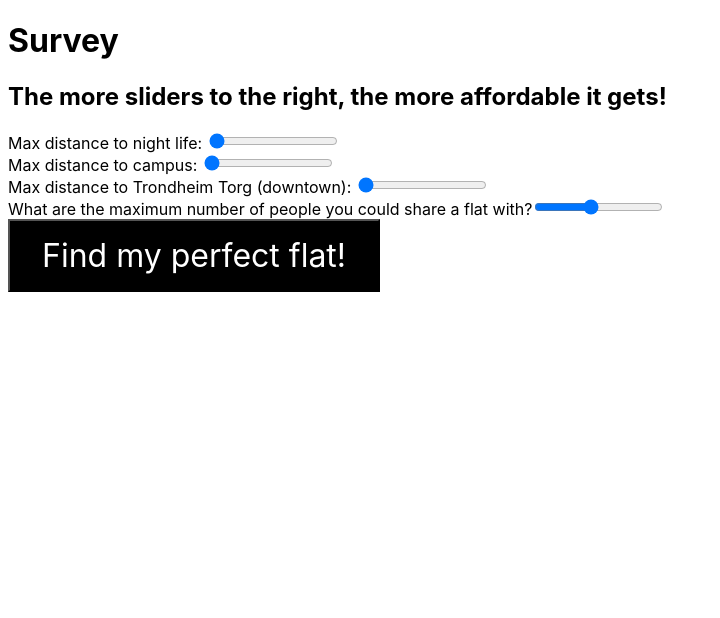
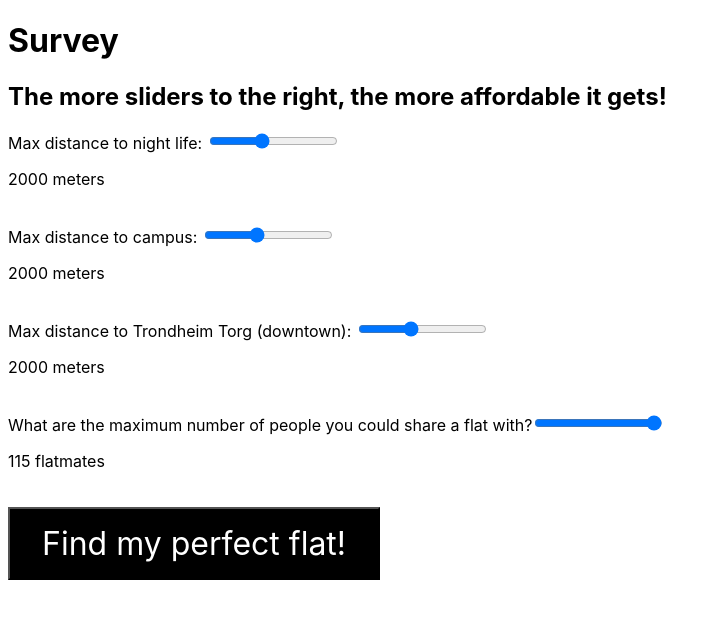
Before and after one commit to toretefre/designthinking, a React (Create React App) app: page /survey in a window 1280 px wide. Shown: the top 618 px of the page, without its empty margins (0-720 px from the left). Built offline with nearby package versions, Linux system fonts and the light colour scheme.

Commit message:
showing selected values

```diff
--- a/src/containers/Survey/index.js
+++ b/src/containers/Survey/index.js
@@ -1,23 +1,62 @@
-import React from 'react';
+import React, { useState } from 'react';
 import { Link } from '@reach/router';
 
 export const Survey = () => {
+  const [distances, setDistances] = useState({
+    nightlife: 2000,
+    campus: 2000,
+    downtown: 2000,
+    flatmates: 115
+  });
+
   return (
     <main>
       <h1>Survey</h1>
       <h2>The more sliders to the right, the more affordable it gets!</h2>
       <form>
         Max distance to night life:{' '}
-        <input type="range" name="points" min="0" max="5000" step="500" />
+        <input
+          type="range"
+          value={distances.nightlife}
+          name="points"
+          min="0"
+          max="5000"
+          step="500"
+        />
+        <p>{distances.nightlife} meters</p>
         <br />
         Max distance to campus:{' '}
-        <input type="range" name="points" min="0" max="5000" step="500" />
+        <input
+          type="range"
+          value={distances.campus}
+          name="points"
+          min="0"
+          max="5000"
+          step="500"
+        />
+        <p>{distances.campus} meters</p>
         <br />
         Max distance to Trondheim Torg (downtown):{' '}
-        <input type="range" name="points" min="0" max="5000" step="500" />
+        <input
+          type="range"
+          value={distances.downtown}
+          name="points"
+          min="0"
+          max="5000"
+          step="500"
+        />
+        <p>{distances.downtown} meters</p>
         <br />
         What are the maximum number of people you could share a flat with?
-        <input type="range" name="points" min="1" max="116" step="1" />
+        <input
+          type="range"
+          value={distances.flatmates}
+          name="points"
+          min="1"
+          max="116"
+          step="1"
+        />
+        <p>{distances.flatmates} flatmates</p>
         <br />
         <Link to="/recommendation">
           <button>Find my perfect flat!</button>
```
